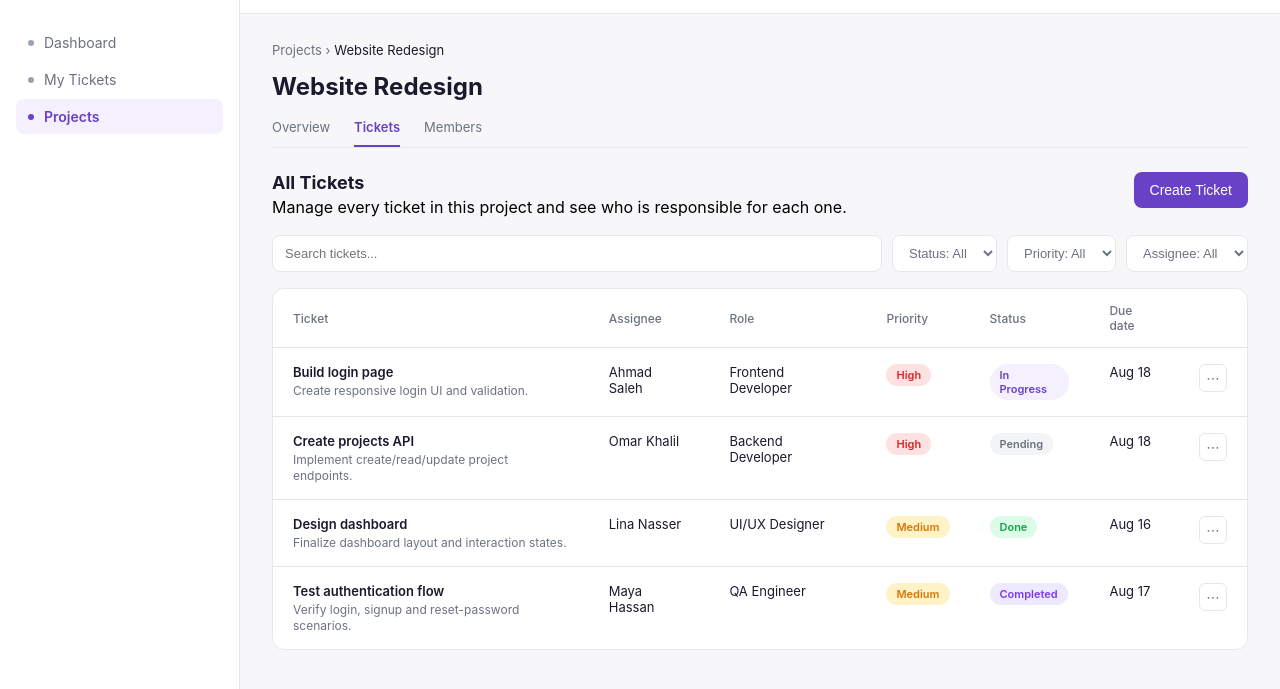
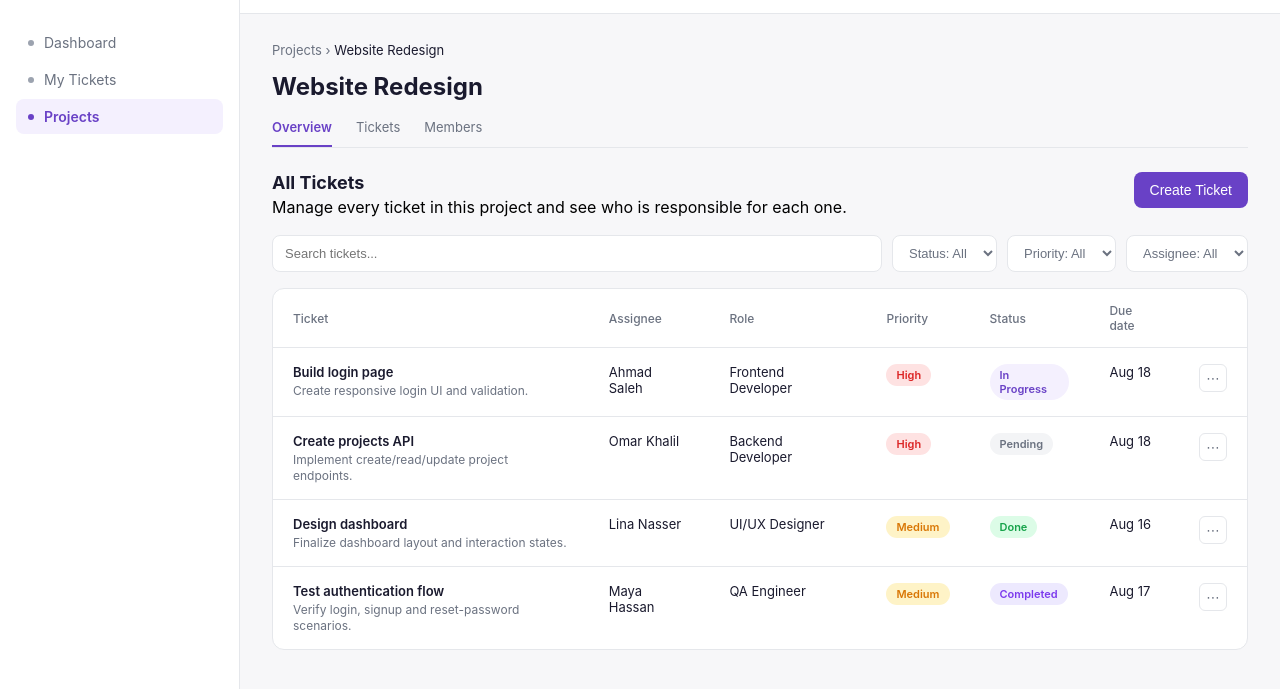
Before and after one commit to LayanMDamrah/TaskFlow, a plain HTML site: page projectTickets.html in a window 1280 px wide. Shown: the part 55-744 px from the top of the page. Drawn offline with Linux system fonts and the light colour scheme.

Commit message:
change the tabs part from span to links in projectTickets

```diff
--- a/projectTickets.html
+++ b/projectTickets.html
@@ -61,9 +61,9 @@
           <h1 class="project-title">Website Redesign</h1>
 
           <div class="tabs">
-            <span class="tab">Overview</span>
-            <span class="tab active">Tickets</span>
-            <span class="tab">Members</span>
+            <a href="./projectDetails.html" class="tab active">Overview</a>
+            <a href="./projectTickets.html" class="tab">Tickets</a>
+            <a href="./projectMembers.html" class="tab">Members</a>
           </div>
 
           <div class="tickets-header">
```
